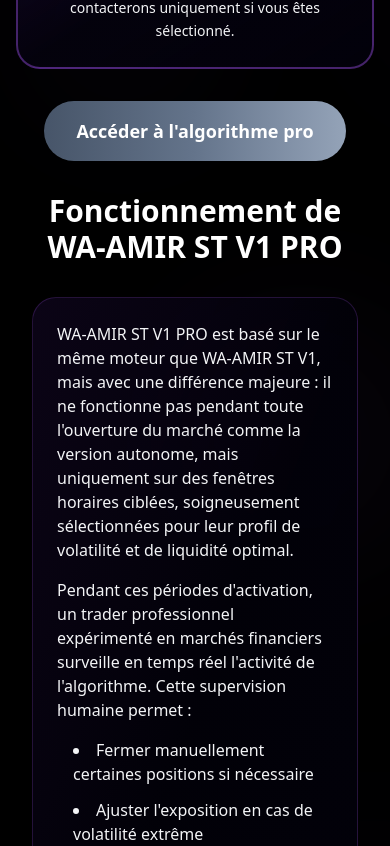
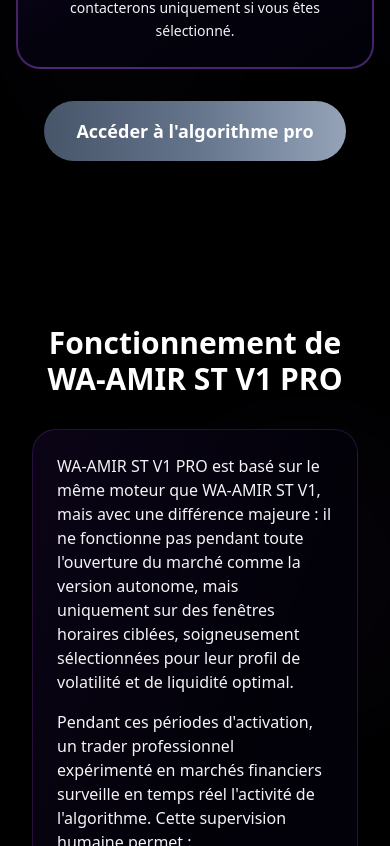
Before and after one commit to waspalgo/sitev1.3, a Next.js app: page /algorithme-pro in a window 390 px wide. Shown: the part 678-1524 px from the top of the page. Built offline with nearby package versions, Linux system fonts and the light colour scheme; no server answers.

Commit message:
Ajustement espacement mobile: rÃ©duction espace entre bouton CTA et titre sur page algorithme-pro

```diff
--- a/app/algorithme-pro/page.tsx
+++ b/app/algorithme-pro/page.tsx
@@ -64,7 +64,7 @@
       </section>
 
       {/* How It Works Section */}
-      <section className="section-padding px-4 sm:px-6 lg:px-8 relative overflow-hidden -mt-32">
+      <section className="section-padding px-4 sm:px-6 lg:px-8 relative overflow-hidden mt-1 md:-mt-32">
         <BackgroundLights
           variant="default"
           uniqueId="algorithme-pro-how"
```
